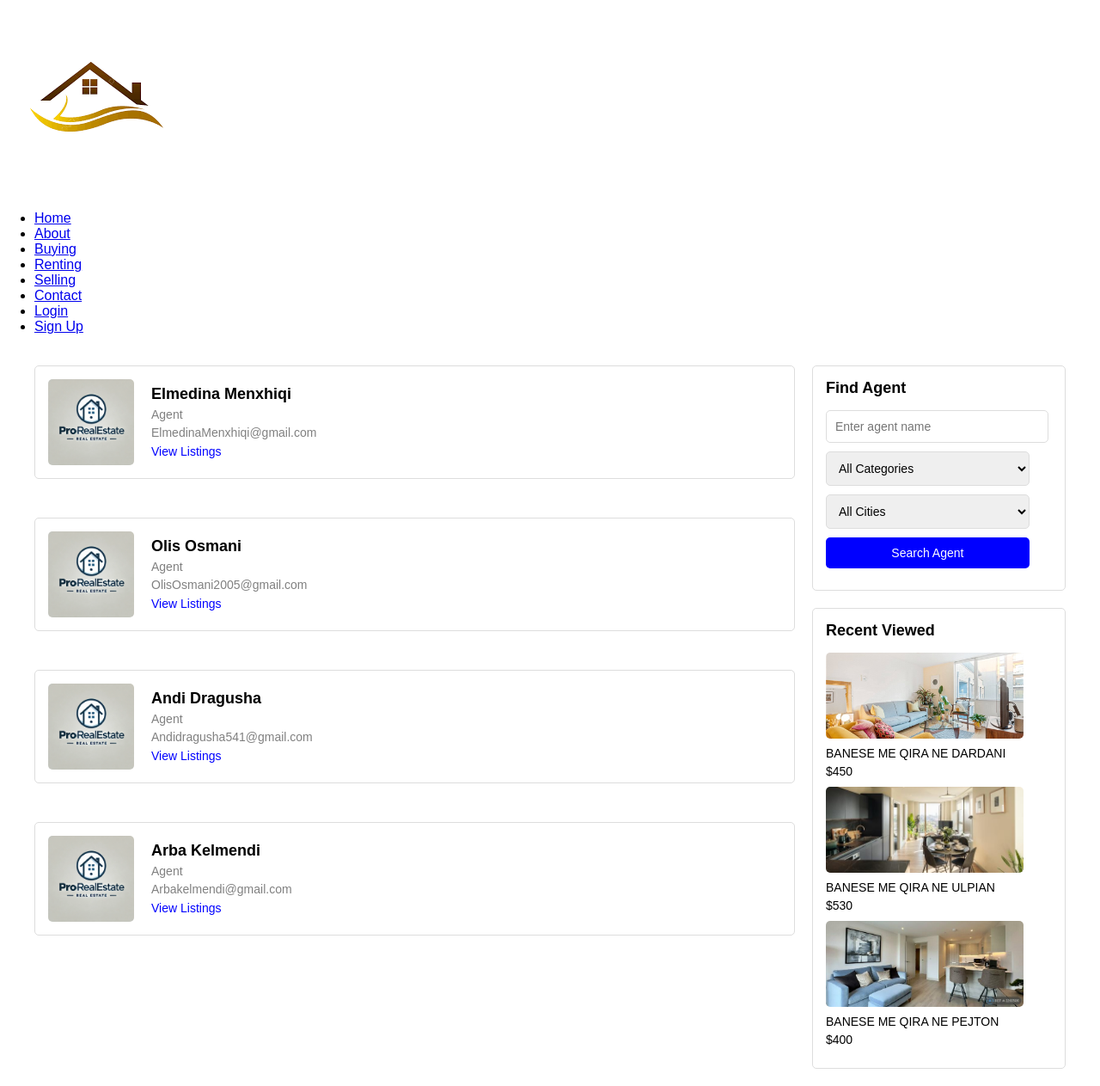
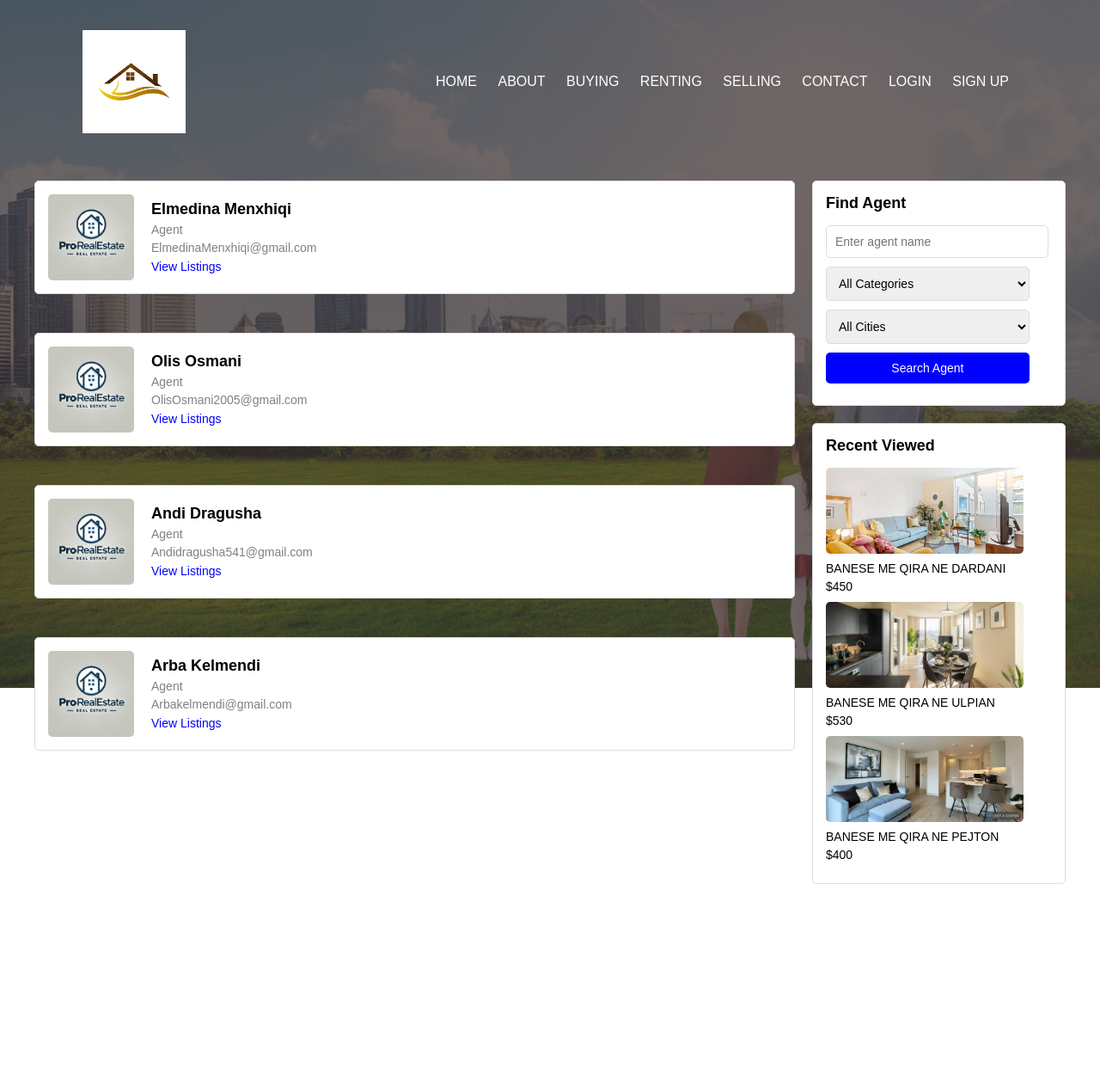
Before and after one commit to arbakelmendi/RealEstate, a PHP site: page /agents.html in a window 1280 px wide. Shown: the whole page at 86% size. After the commit the page ends 1028 px from the top, so only its background shows below. Run offline with PHP 8.4, Linux system fonts and the light colour scheme.

Commit message:
Finished

```diff
--- a/agents.html
+++ b/agents.html
@@ -5,7 +5,7 @@
     <meta charset="UTF-8">
     <meta name="viewport" content="width=device-width, initial-scale=1.0">
     <title>Agent</title>
-    <link rel="stylesheet" href="./styles/andi.css">
+    <link rel="stylesheet" href="styles/andi.css">
 </head>
 
 <body>
--- a/styles/andi.css
+++ b/styles/andi.css
@@ -5,6 +5,58 @@ body {
     font-family: Arial, sans-serif;
     background-color:white;
     color:black;
+}
+
+.banner{
+    width: 100%;
+    height: 100vh;
+    background-image: linear-gradient(rgba(62, 51, 51, 0.75), rgba(62,51,51,0.75)), url(../img/background.jpg);
+    background-size: cover;
+    background-position: center;
+  }
+
+  .navbar{
+    width: 85%;
+    margin: auto;
+    padding: 35px 0;
+    display: flex;
+    align-items: center;
+    justify-content: space-between;
+}
+
+.logo{
+    width: 120px;
+    cursor: pointer;
+}
+
+.navbar ul li{
+    list-style: none;
+    display: inline-block;
+    margin: 0 10px;
+    position: relative;
+}
+
+.navbar ul li a{
+    text-decoration: none;
+    color: #fff;
+    text-transform: uppercase;
+
+}
+
+.navbar ul li::after{
+    content: '';
+    height: 3px;
+    width: 0;
+    background: #009688;
+    position: absolute;
+    left: 0;
+    bottom: -5px;
+    transition: 0.5s;
+
+}
+
+.navbar ul li:hover::after{
+    width: 100%;
 }
 
 .container {
```
